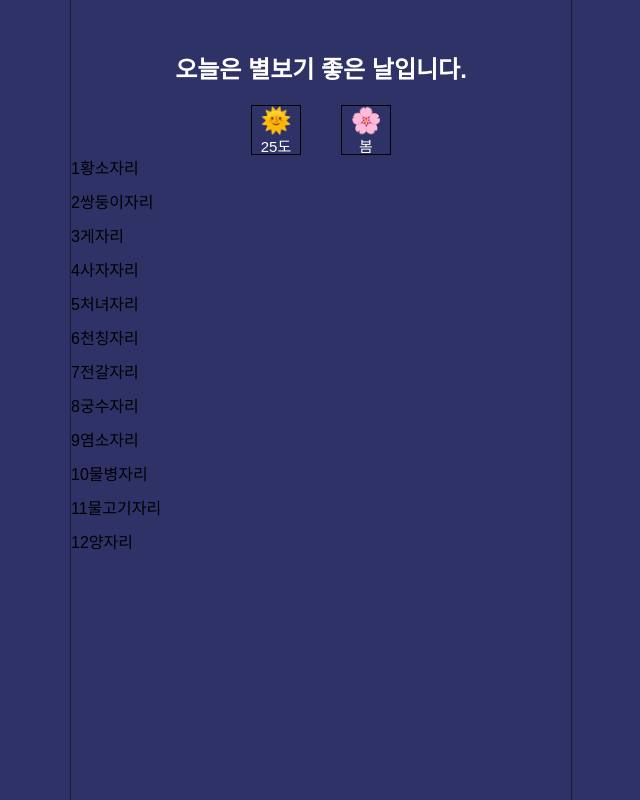
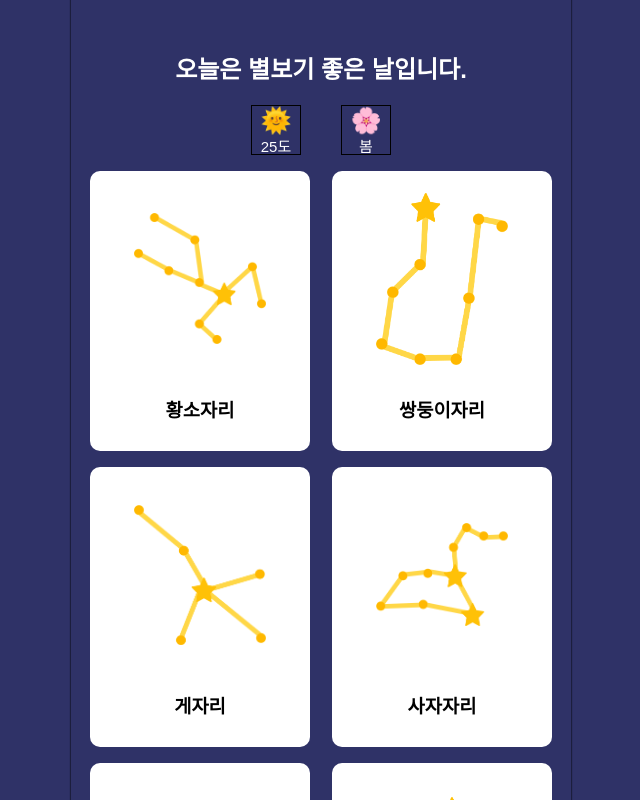
Before and after one commit to liebigbear/bbcamping-FE, a React (Vite) app: page /star in a window 1280 px wide. Shown: the top 800 px of the page, without its empty margins (319-959 px from the left). Built offline with nearby package versions, Linux system fonts and the light colour scheme.

Commit message:
✨ card flip

```diff
--- a/src/components/CardItem.jsx
+++ b/src/components/CardItem.jsx
@@ -1,10 +1,26 @@
 import "../styles/components/CardItem.css"
+import { getStarImg } from "../util/getStarImg"
 
-function CardItem({id, name}) {
+function CardItem({id, name, eng, emoji, dateFrom, dateTo, direction, seasons1, seasons2, imageUrl}) {
     return (
-        <div className="CardItem">
-            {id}
-            {name}
+        <div className="card">
+            <div className="front">
+                <div className="img-section">
+                    <img src={getStarImg(id)}></img>
+                </div>
+                <div className="name-section">
+                    <h3>{name}</h3>
+                </div>
+            </div>
+            <div className="back">
+                <div className="star-title">{eng} {emoji}</div>
+                <div className="date-section">{dateFrom} ~ {dateTo}</div>
+                <div className="content-section">
+                    <p>{direction}쪽 하늘에서 주로 보이며</p>
+                    <p>특히 <strong>{seasons1}</strong>과 <strong>{seasons2}</strong>에 잘 보입니다.</p>
+                    <p>고개를 들어 <strong>{name}</strong>를 찾아보세요!</p>
+                </div>
+            </div>
         </div>
     )
 }
--- a/src/data/starData.js
+++ b/src/data/starData.js
@@ -68,7 +68,7 @@ export const starData = [
     {
         "id": 7,
         "name": "전갈자리",
-        "eng": "Scorpio",
+        "eng": "Scorpion",
         "emoji": "🦂",
         "dateFrom": "10.23",
         "dateTo": "11.21",
--- a/src/styles/components/CardItem.css
+++ b/src/styles/components/CardItem.css
@@ -1,3 +1,88 @@
-.CardItem{
+.card{
     display: flex;
+    width: 220px;
+    height: 280px;
+    /* background-color: #fff; */
+    border-radius: 15px;
+    padding: 20px 10px;
+    flex-direction: column;
+    justify-content: center;
+    align-items: center;
 }
+
+.card {
+    perspective: 1000px; /* Provide a 3D perspective for the card */
+    position: relative; /* Ensure position is relative for child elements */
+}
+
+
+.star-title{
+    font-size: 28px;
+    font-weight: 700;
+    text-align: center;
+    margin-bottom: 10px;
+    margin-top: 10px;
+}
+
+.date-section{
+    font-size: 15px;
+    color: #575757;
+    text-align: center;
+}
+
+.content-section{
+    font-size: 13px;
+    display: flex;
+    flex-direction: column;
+    justify-content: center;
+    align-items: center;
+    margin-top: 30px;
+}
+
+
+.front,
+.back {
+    position: absolute; /* Overlay front and back */
+    width: 100%; /* Cover the entire card area */
+    height: 100%;
+    backface-visibility: hidden; /* Hide back face when flipped */
+    border-radius: 10px; /* Optional: rounded corners */
+    transition: transform 0.6s ease; /* Smooth flip transition */
+    display: flex;
+    justify-content: center;
+    align-items: center;
+    flex-direction: column;
+}
+
+.front {
+    background-size: cover; /* Ensure the background image covers the area */
+    background-position: center; /* Center the background image */
+    transform: rotateY(0deg); /* Default state for the front face */
+    background-color: white;
+}
+
+.img-section{
+    height: 70%;
+    width: auto;
+    display: flex;
+    justify-content: center;
+    align-items: center;
+}
+
+.img-section >img{
+    width: 60%;
+}
+
+.back {
+    background: white; /* Background color for the back */
+    transform: rotateY(180deg); /* Default state for the back face */
+    padding: 20px; /* Add padding for content spacing */
+}
+
+.card:hover .front {
+    transform: rotateY(180deg); /* Flip front face on hover */
+}
+
+.card:hover .back {
+    transform: rotateY(360deg); /* Show back face on hover */
+}
--- a/src/styles/components/CardList.css
+++ b/src/styles/components/CardList.css
@@ -1,5 +1,9 @@
-.CardList{
-    display: flex;
-    gap: 10px;
-    flex-direction: column;
+.CardList {
+    display: grid;
+    grid-template-columns: repeat(2, 1fr);
+    gap: 16px;
+    padding: 16px;
+    margin: 0 auto;
+    width: 100%;
+    justify-items: center;
 }
--- /dev/null
+++ b/src/util/getStarImg.js
@@ -0,0 +1,32 @@
+import star1 from "../assets/constellation/bull.png"
+import star2 from "../assets/constellation/twins.png"
+import star3 from "../assets/constellation/crab.png"
+import star4 from "../assets/constellation/lion.png"
+import star5 from "../assets/constellation/virgin.png"
+import star6 from "../assets/constellation/balance.png"
+import star7 from "../assets/constellation/scorpion.png"
+import star8 from "../assets/constellation/archor.png"
+import star9 from "../assets/constellation/goat.png"
+import star10 from "../assets/constellation/vase.png"
+import star11 from "../assets/constellation/fish.png"
+import star12 from "../assets/constellation/sheep.png"
+
+
+
+export function getStarImg(emotionId) {
+    switch (emotionId) {
+        case 1: return star1
+        case 2: return star2
+        case 3: return star3
+        case 4: return star4
+        case 5: return star5
+        case 6: return star6
+        case 7: return star7
+        case 8: return star8
+        case 9: return star9
+        case 10: return star10
+        case 11: return star11
+        case 12: return star12
+        default: return null
+    }
+}
```
